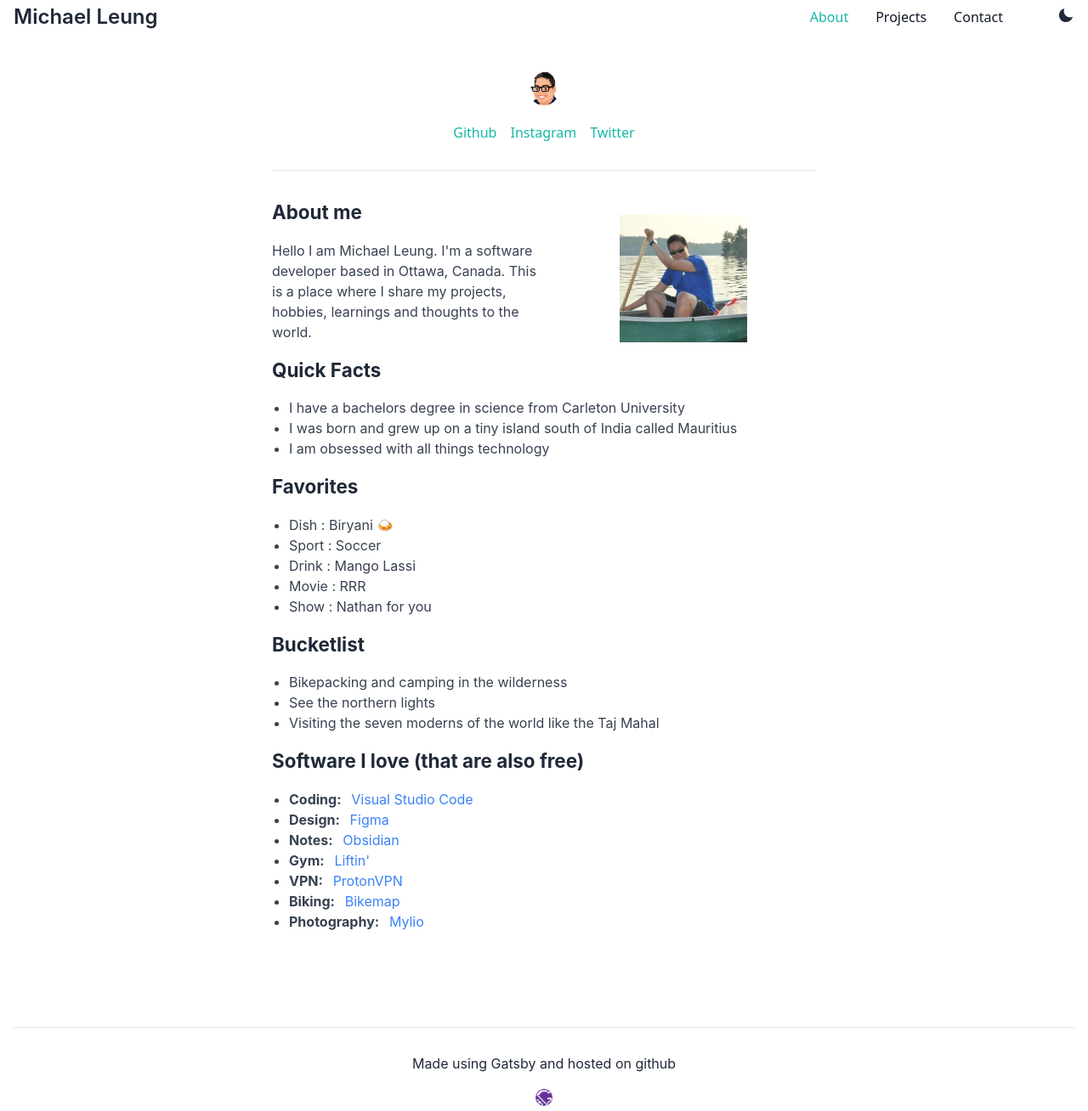
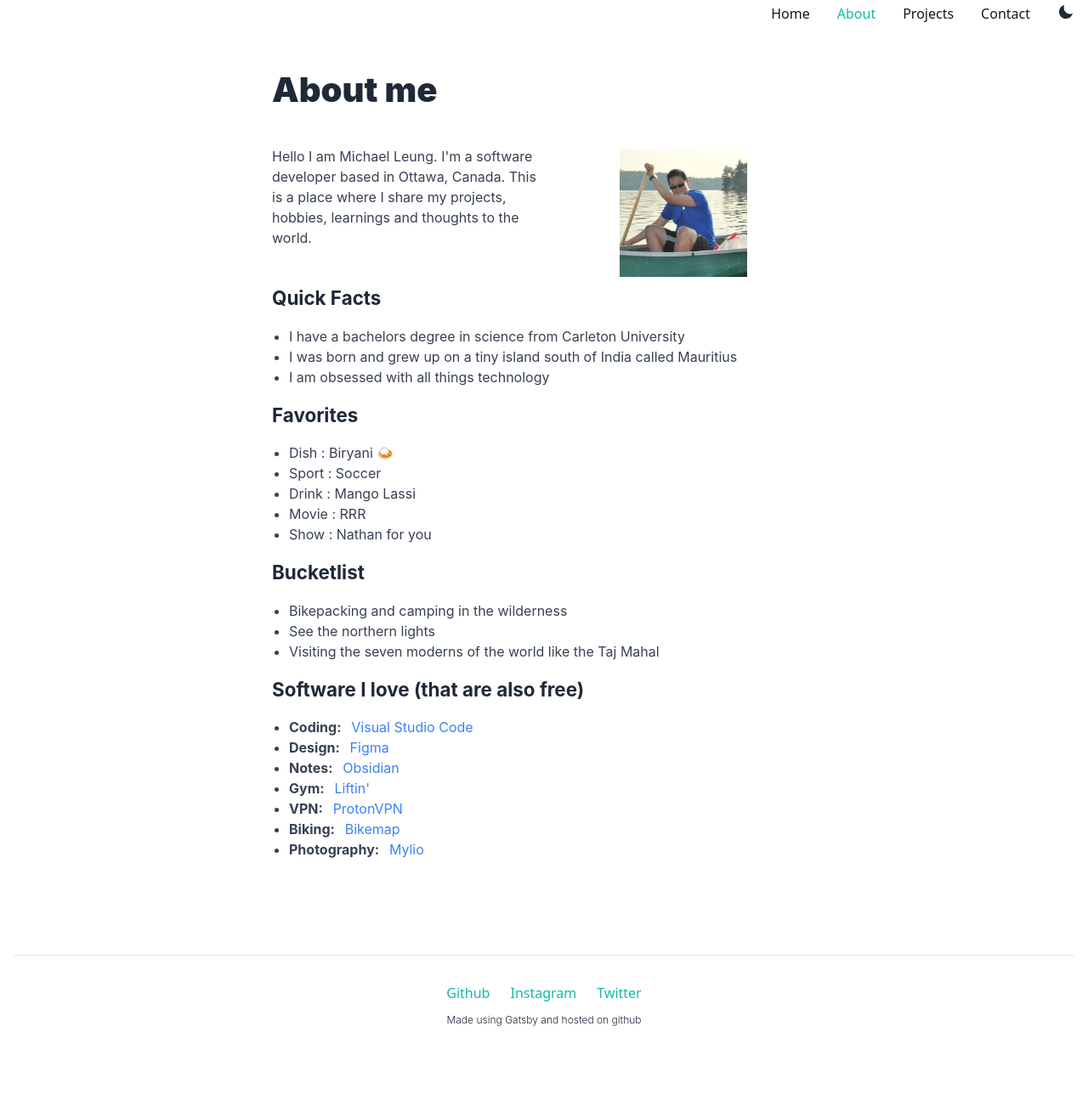
Before and after one commit to mkleung/blog, a Gatsby site: page /about in a window 1280 px wide. Shown: the part 12-1320 px from the top of the page at 85% size. After the commit the page ends 1273 px from the top, so only its background shows below. Built offline with nearby package versions, Linux system fonts and the light colour scheme; Gatsby itself is replaced by a stand-in of ours.

Commit message:
some minor changes

```diff
--- a/src/components/Header.js
+++ b/src/components/Header.js
@@ -11,7 +11,7 @@ const Header = ({ siteTitle, navLocation }) => {
 
     return (
         <div className=" max-w-screen-xl flex items-center justify-between  py-4  mx-auto p-4">
-            <Link to="/"><h1 className="text-2xl font-semibold	">Michael Leung</h1></Link>
+            <Link to="/"><h1 className="text-2xl font-semibold	"></h1></Link>
 
             <nav>
                 <section className="MOBILE-MENU flex lg:hidden">
@@ -54,6 +54,9 @@ const Header = ({ siteTitle, navLocation }) => {
 
                 <ul className="navbar hidden font-medium space-x-8 lg:flex">
                     <li>
+                        <Link to="/" activeClassName="active" className="block py-2 pl-3 pr-4 text-gray-900  md:p-0 hover:text-teal-500 ">Home</Link>
+                    </li>
+                    <li>
                         <Link to="/about" activeClassName="active" className="block py-2 pl-3 pr-4 text-gray-900  md:p-0 hover:text-teal-500 ">About</Link>
                     </li>
                     <li>
@@ -62,9 +65,9 @@ const Header = ({ siteTitle, navLocation }) => {
                     <li>
                         <Link to="/contact" activeClassName="active" className="block py-2 pl-3 pr-4 text-gray-900  md:p-0 hover:text-teal-500 ">Contact</Link>
                     </li>
-                    <li>
-                    {/* <Language /> */}
-                    </li>
+                    {/* <li>
+                    <Language />
+                    </li> */}
                     <li className="darkCheckContainer">
                         <Dark />
                     </li>
--- a/src/components/footer.js
+++ b/src/components/footer.js
@@ -1,19 +1,31 @@
 import * as React from "react"
 import { StaticImage } from "gatsby-plugin-image"
+
 
 function Footer() {
     return (
         <footer className="">
             <div className="mx-auto w-full max-w-screen-xl p-4 py-6 lg:py-8">
                 <hr className="my-6 border-gray-200 sm:mx-auto dark:border-gray-700 lg:my-8" />
-                <div className="grid v-screen place-items-center">
-                    <div className="text-sm">
-                        <p className="mb-5">Made using Gatsby and hosted on github</p>
-                        <StaticImage src="../images/gatsby.PNG" placeholder="blurred"
-                            layout="fixed"
-                            height={20}
-                            className="mx-auto rounded-full" alt="developer" /></div>
+
+                <div className="container mx-auto">
+                {/* <StaticImage src="../images/mike.JPG" placeholder="blurred"
+                    layout="fixed"
+                    height={40}
+                    className="mx-auto rounded-full mb-5" alt="developer" /> */}
+
+                <div className="text-center mb-3">
+                    <a target="_blank" href="https://github.com/mkleung" className="text-teal-500 hover:underline mx-3">Github</a>
+                    <a target="_blank" href="https://www.instagram.com/morningmike/" className="text-teal-500 hover:underline mx-3">Instagram</a>
+                    <a target="_blank" href="https://twitter.com/mikelottawa" className="text-teal-500 hover:underline mx-3">Twitter</a>
                 </div>
+                <div className="text-center mb-3">
+                    <p className="mb-5 text-xs font-light">Made using Gatsby and hosted on github</p>
+                </div>
+                </div>
+
+
+
             </div>
         </footer>
 
--- a/src/components/herocontact.js
+++ b/src/components/herocontact.js
@@ -52,7 +52,6 @@ const ContactForm = () => {
             onSubmit={handleSubmit}
             method="POST"
         >
-            <h2 className="font-bold mb-5">Contact me</h2>
             <div className="pt-0 mb-3">
                 <input
                     type="text"
--- a/src/components/jumbotron.js
+++ b/src/components/jumbotron.js
@@ -15,7 +15,7 @@ function Jumbotron() {
                 <a target="_blank" href="https://www.instagram.com/morningmike/" className="text-teal-500 hover:underline mx-2">Instagram</a>
                 <a target="_blank" href="https://twitter.com/mikelottawa" className="text-teal-500 hover:underline mx-2">Twitter</a>
             </div>
-            <hr className="my-6 border-gray-200 sm:mx-auto dark:border-gray-700 lg:my-8"></hr>
+            <hr className="my-5 border-gray-200 sm:mx-auto dark:border-gray-700 lg:my-5"></hr>
         </div>
     )
 }
--- a/src/pages/about.js
+++ b/src/pages/about.js
@@ -12,11 +12,10 @@ const AboutPage = () => {
     <Layout>
       <div className="container max-w-2xl mx-auto p-4 py-8">
 
-        <Jumbotron />
-
+        {/* <Jumbotron /> */}
+        <h3 className=" mb-5 mainTitle">About me</h3>
         <div class="grid grid-cols-2 gap-4">
           <div>
-            <h2 className="font-bold	test">About me</h2>
             <p className="py-4 text-gray-700">
               Hello I am Michael Leung. I'm a software developer based in Ottawa, Canada. This is a place where
               I share my projects, hobbies, learnings and thoughts to the world.
--- a/src/pages/contact.js
+++ b/src/pages/contact.js
@@ -10,7 +10,8 @@ const ContactPage = () => {
         <Layout>
 
             <div className="container max-w-2xl mx-auto p-4 py-8">
-                <Jumbotron />
+                {/* <Jumbotron /> */}
+                <h3 className=" mb-5 mainTitle">Contact me</h3>
                 <HeroContact />
             </div>
 
--- a/src/pages/projects.js
+++ b/src/pages/projects.js
@@ -8,7 +8,8 @@ const ProjectsPage = () => {
   return (
     <Layout>
       <div className="container max-w-2xl mx-auto p-4 py-8">
-        <Jumbotron />
+        {/* <Jumbotron /> */}
+        <h3 className=" mb-5 mainTitle">Projects</h3>
 
         <div className="container m-auto grid grid-cols-1 md:grid-cols-2 gap-4">
 
--- a/src/styles/custom.css
+++ b/src/styles/custom.css
@@ -14,7 +14,7 @@ h2 {
 
 h3 {
   font-weight: 600;
-  font-size: 1.2rem;
+  font-size: 1rem;
 }
 
 p {
```
